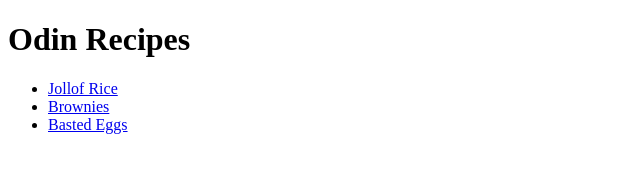
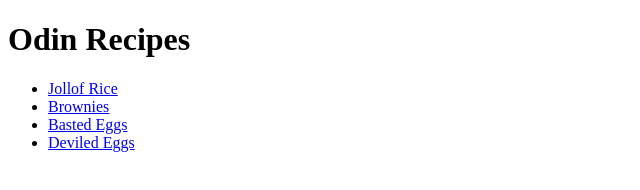
Before and after one commit to Sheezy008/odin-recipes, a plain HTML site: page index.html in a window 1280 px wide. Shown: the whole page, without its empty margins (0-640 px from the left). Drawn offline with Linux system fonts and the light colour scheme.

Commit message:
RECOMMIT ENTIRE REPO

```diff
--- a/index.html
+++ b/index.html
@@ -11,6 +11,7 @@
         <li><a href="./recipes/jollof-rice.html" title="page one" target="_blank">Jollof Rice</a></li>
         <li><a href="./recipes/brownies.html" title="page two" target="_blank">Brownies</a></li>
         <li><a href="./recipes/basted-eggs.html" title="page three" target="_blank">Basted Eggs</a></li>
+        <li><a href="./recipes/deviled-eggs.html" title="page four" target="_blank">Deviled Eggs</a></li>
     </ul>
 </body>
 </html>
```
Also changed, not shown: img/deviled-eggs.jpg (added).
